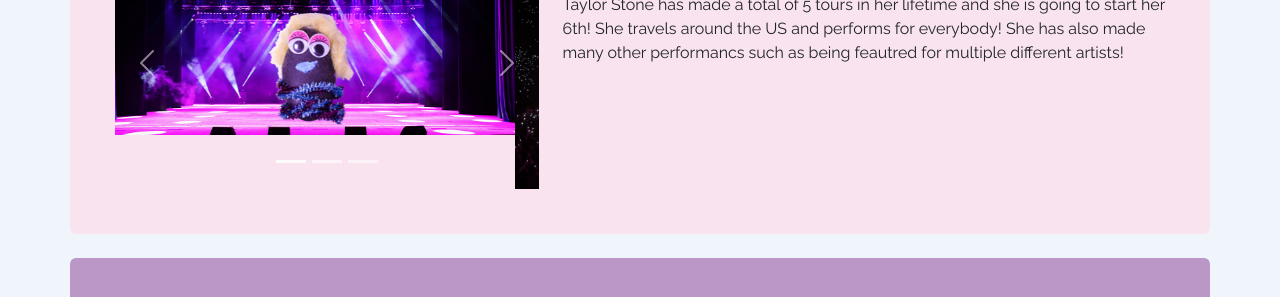
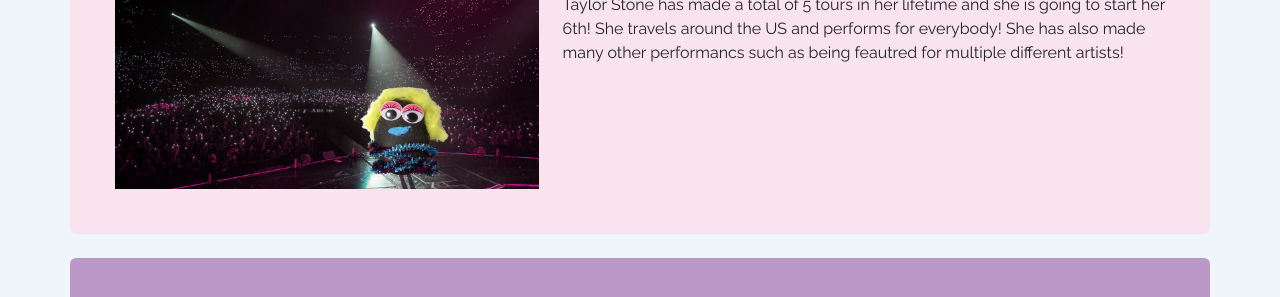
Before and after one commit to scolorado/taylor-stone, a plain HTML site: page events.html in a window 1280 px wide. Shown: the part 350-647 px from the top of the page. Drawn offline with nearby package versions, Linux system fonts and the light colour scheme; grey boxes are pictures that could not be loaded.

Commit message:
changed one carousel to be 1 img

```diff
--- a/events.html
+++ b/events.html
@@ -42,30 +42,7 @@
   <div id="vinyls" class="container rounded" style="padding: 45px;">
     <div class="row">
       <div class="col-sm-5">
-        <div id="demo" class="carousel slide" data-bs-ride="carousel">
-          <div class="carousel-indicators">
-            <button type="button" data-bs-target="#demo" data-bs-slide-to="0" class="active"></button>
-            <button type="button" data-bs-target="#demo" data-bs-slide-to="1"></button>
-            <button type="button" data-bs-target="#demo" data-bs-slide-to="2"></button>
-          </div>
-          <div class="carousel-inner">
-            <div class="carousel-item active">
-              <img src="img/concert.png" alt="concert 1" class="d-block" style="width:100%">
-            </div>
-            <div class="carousel-item">
-              <img src="img/lights.png" alt="Lights" class="d-block" style="width:100%">
-            </div>
-            <div class="carousel-item">
-              <img src="img/stage.png" alt="Stage" class="d-block" style="width:100%">
-            </div>
-          </div>
-          <button class="carousel-control-prev" type="button" data-bs-target="#demo" data-bs-slide="prev">
-            <span class="carousel-control-prev-icon"></span>
-          </button>
-          <button class="carousel-control-next" type="button" data-bs-target="#demo" data-bs-slide="next">
-            <span class="carousel-control-next-icon"></span>
-          </button>
-        </div>
+        <img src="img/lights.png" alt="lights photo" class="d-block" style="width:100%">
       </div>
       <div class="col-sm-7">
         <h1 id="header">Tours</h1>
```
